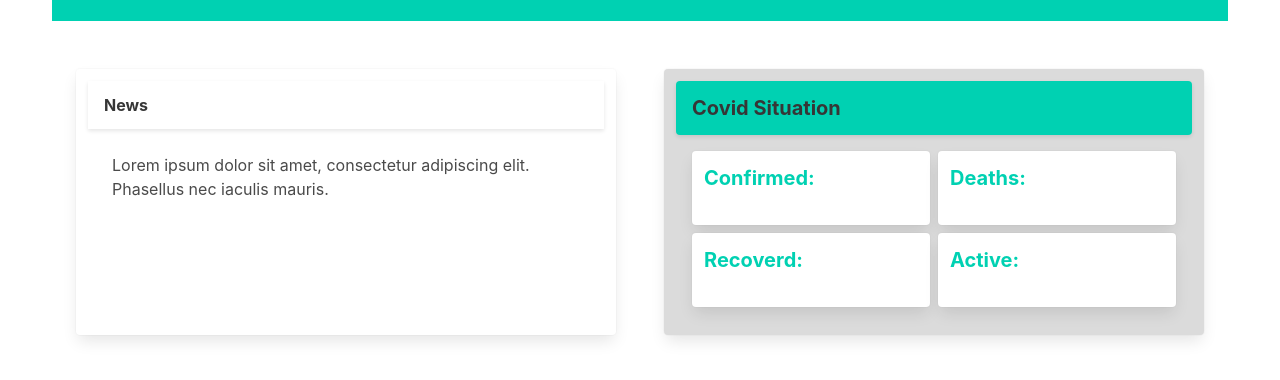
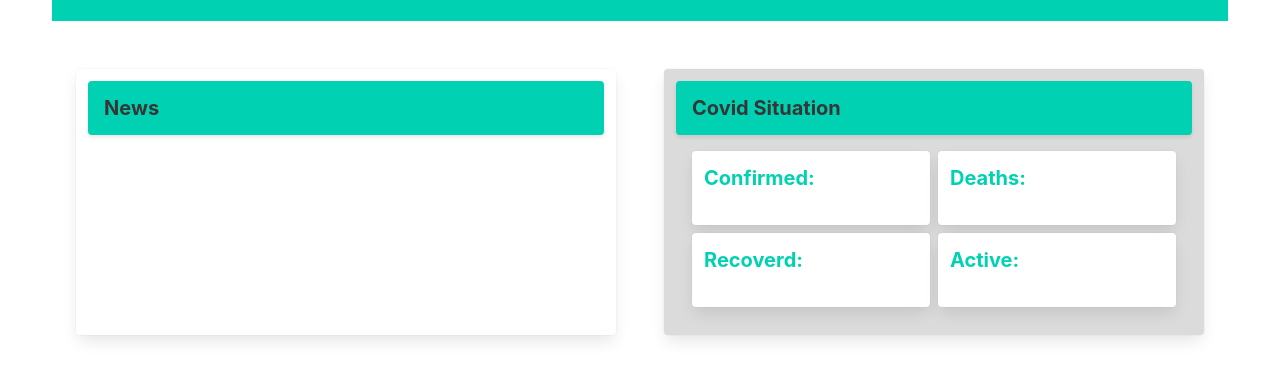
Before and after one commit to venturecarbajal/project_one, a plain HTML site: page develop/main.html in a window 1280 px wide. Shown: the part 104-484 px from the top of the page. Drawn offline with nearby package versions, Linux system fonts and the light colour scheme; no server answers.

Commit message:
added styles for covid news card

```diff
--- a/develop/main.html
+++ b/develop/main.html
@@ -5,6 +5,7 @@
     <meta name="viewport" content="width=device-width, initial-scale=1.0">
     <title>Document</title>
     <link rel="stylesheet" href="bulma/css/bulma.css">
+    <link rel="stylesheet" href="styles.css">
     <script src="https://ajax.googleapis.com/ajax/libs/jquery/3.5.1/jquery.min.js"></script>
 
 </head>
@@ -27,17 +28,13 @@
 
     <div id="body" class="columns is-full pt-6">
 
-       <div id="covidNews" class="column card mx-5" >
-        <header class="card-header">
-            <p class="card-header-title">
-              News
+       <div id="covidNews" class="column card mx-5 " >
+        <header class="card-header has-background-primary card">
+            <p class="card-header-title is-size-5">
+             <b>News</b>
             </p>
           </header>
-          <div class="card-content">
-            <div class="content">
-              Lorem ipsum dolor sit amet, consectetur adipiscing elit. Phasellus nec iaculis mauris.
-            </div>
-          </div>
+
        </div>
 
        <div id="covidSituation" class="column card mx-5 has-background-grey-lighter" >
--- a/develop/styles.css
+++ b/develop/styles.css
@@ -0,0 +1,16 @@
+img{
+    width: 300px;
+}
+
+a:hover{
+    color: aqua;
+}
+
+#covidNews{
+
+
+    height: auto;
+    overflow: auto;
+    scrollbar-width: thin;
+    scrollbar-color: blue orange;
+}
```
